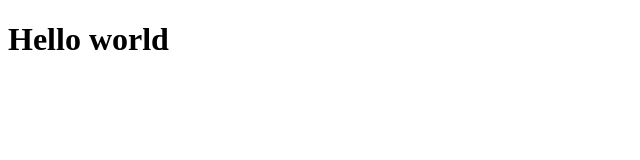
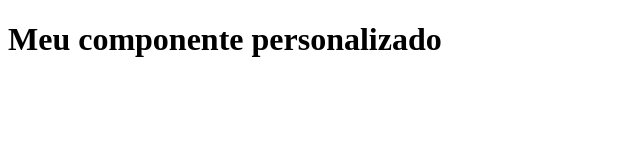
Before and after one commit to VictorMann/react-1st, a plain HTML site: page index.html in a window 1280 px wide. Shown: the whole page, without its empty margins (0-640 px from the left). Drawn offline with Linux system fonts and the light colour scheme.

Commit message:
criando componentes personalizados

```diff
--- a/index.html
+++ b/index.html
@@ -12,10 +12,34 @@
     <script src="assets/libs/react/build/react.js"></script>
     <script src="assets/libs/react/build/react-dom.js"></script>
     <script>
+        // ReactDOM.render(
+        //     React.DOM.h1(
+        //         {id: "my-header"},
+        //         "Hello world",
+        //         React.DOM.small({
+        //             style: {
+        //                 color: 'red'
+        //             }},
+        //             ' - sub titulo'
+        //         )
+        //     ),
+        //     document.getElementById('app')
+        // );
+
+        /**
+         *  Criando componentes personalizados
+         *
+         */
+        var component = React.createClass({
+            render: function() {
+                return React.DOM.h1(null, 'Meu componente personalizado');
+            }
+        });
         ReactDOM.render(
-            React.DOM.h1(null, "Hello world"),
+            React.createElement(component),
             document.getElementById('app')
         );
+
     </script>
 </body>
 </html>
```
